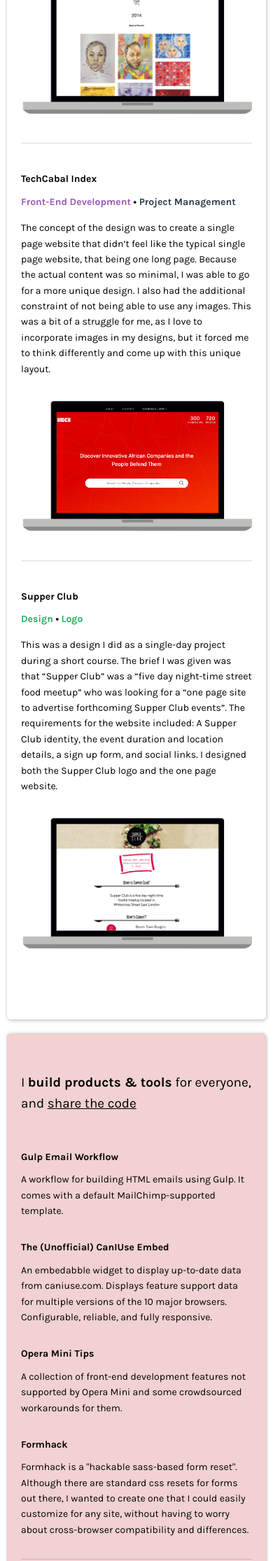
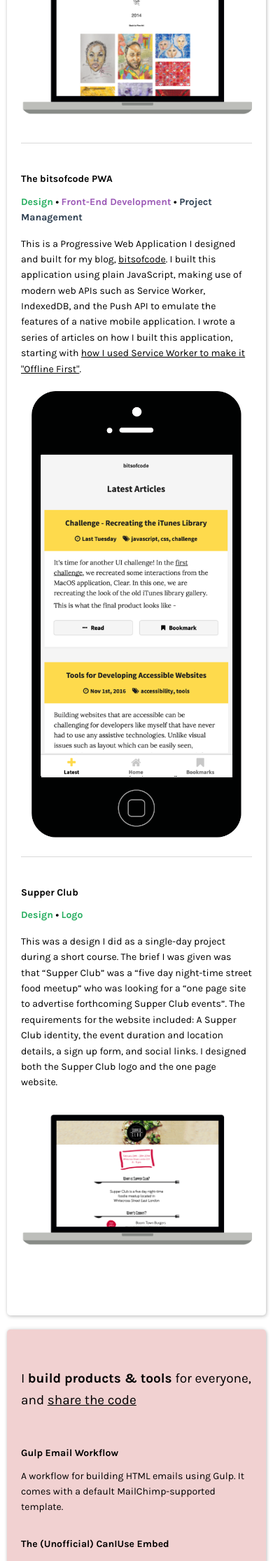
Before and after one commit to ireade/ireaderinokun.com, a Jekyll site: the page built from index.html, in a window 390 px wide. Shown: the part 3553-5784 px from the top of the page at 70% size. Built offline with Jekyll 4.4.1, drawn with Linux system fonts in a browser that asks for light colours.

Commit message:
mobile work layout

```diff
--- a/_data/work.yml
+++ b/_data/work.yml
@@ -24,17 +24,21 @@ work:
   title: 'Studio of Modé',
   roles: ['design', 'front-end', 'pm'],
   excerpt: "Studio of Modé is the brainchild of Modé Aderinokun, who officially founded the company in 2012 in order to create a space where the voice of an artist with various skills can be clearly heard and understood. Modé, the founder of the company, and I worked on the deisgn together, and I developed the website on a combination of <strong>Wordpress</strong> and <strong>Shopify</strong>. The website is divided into three main parts - Modé's portfolfio (SEE), the studio and gallery space (STUDIO), and the online shop (SHOP). A key aspect of the design of the website was to make it seem as minimal as possible, despite the large amount of information avaiable. It was particularly important to have the website completely accessible on all devices due to the younger audience.",
+  type: 'desktop',
   image: '/assets/img/work/studioofmode.png'
 }
 - {
-  title: 'TechCabal Index',
-  roles: ['front-end', 'pm'],
-  excerpt: 'The concept of the design was to create a single page website that didn’t feel like the typical single page website, that being one long page. Because the actual content was so minimal, I was able to go for a more unique design. I also had the additional constraint of not being able to use any images. This was a bit of a struggle for me, as I love to incorporate images in my designs, but it forced me to think differently and come up with this unique layout.',
-  image: '/assets/img/work/tcindex.png'
+  title: 'The bitsofcode PWA',
+  roles: ['design', 'front-end', 'pm'],
+  excerpt: 'This is a Progressive Web Application I designed and built for my blog, <a href="https://bitsofco.de">bitsofcode</a>. I built this application using plain JavaScript, making use of modern web APIs such as Service Worker, IndexedDB, and the Push API to emulate the features of a native mobile application. I wrote a series of articles on how I built this application, starting with <a href="https://bitsofco.de/bitsofcode-pwa-part-1-offline-first-with-service-worker/">how I used Service Worker to make it "Offline First"</a>.',
+  type: 'mobile',
+  image: '/assets/img/work/bitsofcode.png',
+  mobile_footer: '/assets/img/work/bitsofcode-footer.png'
 }
 - {
   title: 'Supper Club',
   roles: ['design', 'logo'],
   excerpt: 'This was a design I did as a single-day project during a short course. The brief I was given was that “Supper Club” was a “five day night-time street food meetup” who was looking for a “one page site to advertise forthcoming Supper Club events”. The requirements for the website included: A Supper Club identity, the event duration and location details, a sign up form, and social links. I designed both the Supper Club logo and the one page website.',
+  type: 'desktop',
   image: '/assets/img/work/supperclub.png'
 }
--- a/_includes/section-work.html
+++ b/_includes/section-work.html
@@ -23,10 +23,19 @@
                 <p>{{ work.excerpt }}</p>
             </div>
             <figure class="work-image">
-                <div class="work-screenshot-container">
+                <div class="work-screenshot-container work-screenshot-container-{{ work.type }}">
                     <img class="work-screenshot" src="{{ work.image }}" alt="{{ work.title }}">
+
+                    {% if work.mobile_footer %}
+                    <img class="mobile-footer" src="{{ work.mobile_footer }}" alt="">
+                    {% endif %}
                 </div>
+
+                {% if work.type == 'mobile' %}
+                <img class="work-device work-device--iphone" src="/assets/img/work/iphone.png" alt="">
+                {% else %}
                 <img class="work-device work-device--macbook" src="/assets/img/work/macbook.png" alt="">
+                {% endif %}
             </figure>
         </article>
         {% endfor %}
```
Also changed, not shown: _css/_page-work.scss (+24 -5 lines), assets/css/main.css, assets/img/ireaderinokun.png, assets/img/speaking/2016-launchpad.jpg (deleted), assets/img/speaking/talk_forloop2.jpg, assets/img/speaking/talk_fronteers_2016.jpg, assets/img/speaking/talk_jekyllconf_2016.png, assets/img/speaking/talk_launchpad_2016.jpg, assets/img/speaking/talk_pwa_lagos_2016.jpg, assets/img/speaking/talk_pwa_nairobi_2016.jpg, assets/img/work/bitsofcode-footer.png (added), assets/img/work/bitsofcode.png (added), assets/img/work/iphone.png (added).
